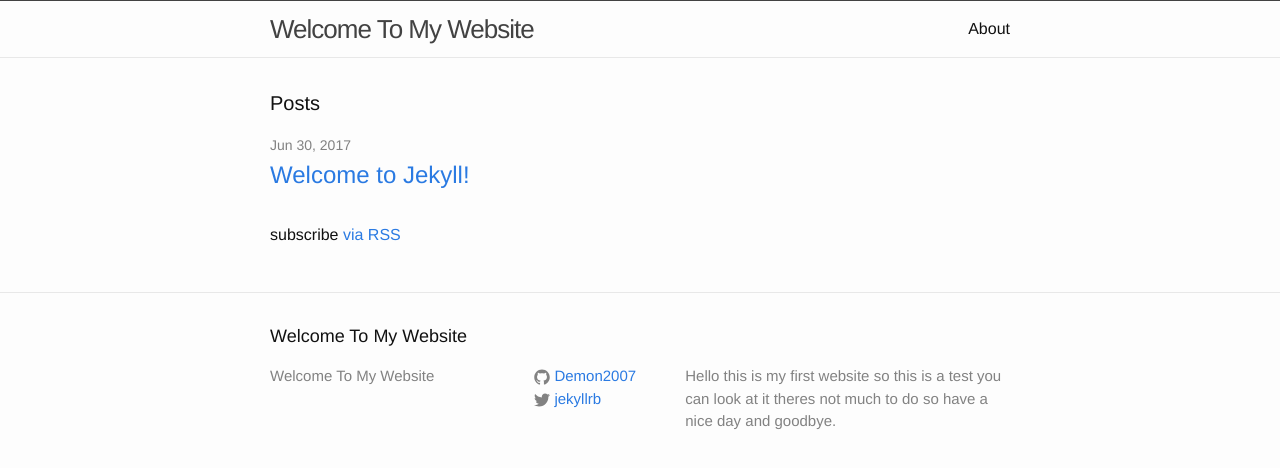
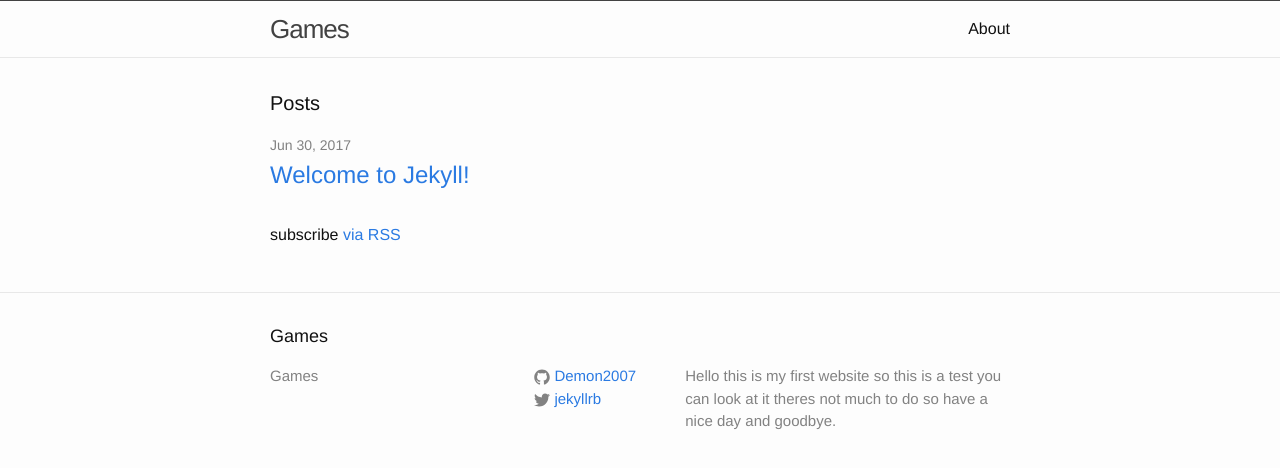
Before and after one commit to Demon2007/Demon2007.github.io, a Jekyll site: the page built from index.html, in a window 1280 px wide, cut to the strip 99-567 px from the top of the page. Built offline with Jekyll 4.4.1, drawn with Linux system fonts in a browser that asks for light colours.

Commit message:
Update _config.yml

```diff
--- a/_config.yml
+++ b/_config.yml
@@ -6,7 +6,7 @@
 # 'jekyll serve'. If you change this file, please restart the server process.
 
 # Site settings
-title: Welcome To My Website
+title: Games
 description: > # this means to ignore newlines until "baseurl:"
   Hello this is my first website so this is a test you can look at it theres not much to do so have a nice day and goodbye.
 baseurl: "" # the subpath of your site, e.g. /blog
```
